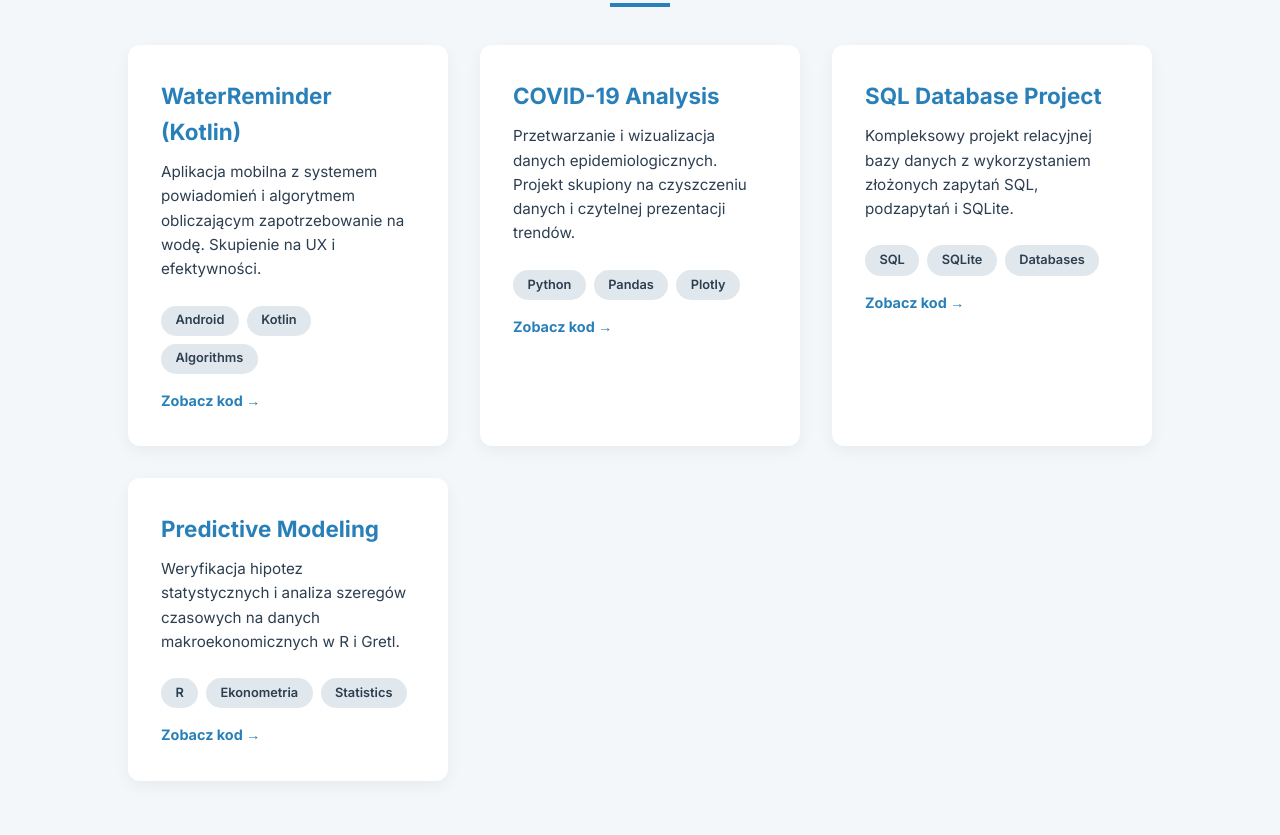
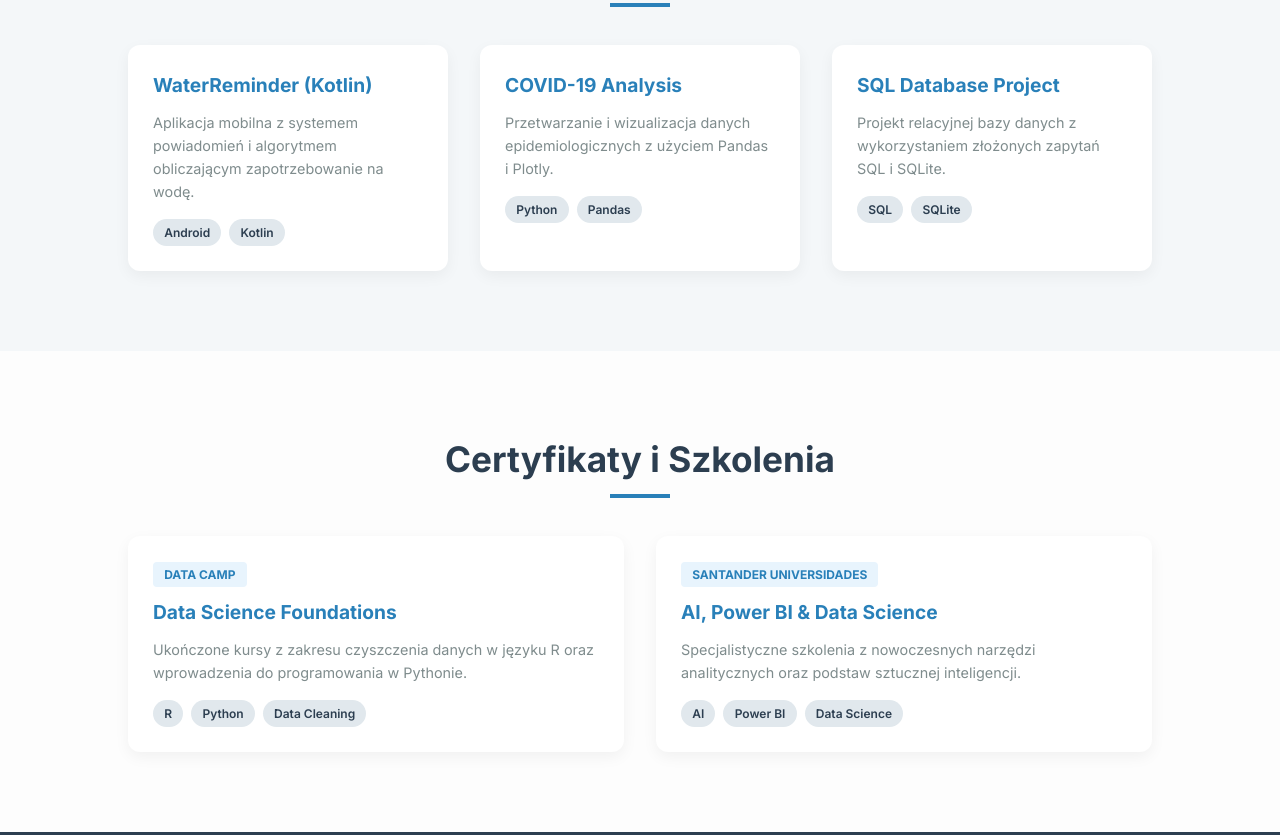
Before and after one commit to patrykadams/stronacv, a plain HTML site: page index.html in a window 1280 px wide. Shown: the part 1672-2507 px from the top of the page. Drawn offline with nearby package versions, Linux system fonts and the light colour scheme.

Commit message:
Add files via upload

```diff
--- a/index.html
+++ b/index.html
@@ -7,12 +7,14 @@
     <link href="https://fonts.googleapis.com/css2?family=Inter:wght@300;400;600;700&display=swap" rel="stylesheet">
     <script src="https://cdn.jsdelivr.net/npm/chart.js"></script>
     <style>
-        /* Base styles and variables */
+        /* Professional UI definitions */
         :root {
             --primary: #2980b9;
+            --secondary: #27ae60;
             --dark: #2c3e50;
             --light: #f4f7f9;
             --white: #ffffff;
+            --gray: #7f8c8d;
             --transition: all 0.3s cubic-bezier(0.25, 0.8, 0.25, 1);
         }
 
@@ -46,7 +48,7 @@
         .nav-links a { text-decoration: none; color: var(--dark); font-weight: 500; transition: var(--transition); }
         .nav-links a:hover { color: var(--primary); }
 
-        /* Hero Section */
+        /* Hero Landing Area */
         .hero {
             height: 60vh;
             display: flex;
@@ -63,7 +65,7 @@
         .hero h1 { font-size: 3.5rem; margin-bottom: 1rem; }
         .hero p { font-size: 1.2rem; max-width: 600px; opacity: 0.9; }
 
-        /* General Section Styling */
+        /* Section Layouts */
         section { padding: 80px 10%; }
         h2 { font-size: 2.2rem; margin-bottom: 3rem; text-align: center; position: relative; }
         h2::after {
@@ -71,7 +73,7 @@
             position: absolute; bottom: -10px; left: 50%; transform: translateX(-50%);
         }
 
-        /* Skills & Analytics Section */
+        /* Analytics Dashboard Style */
         .analytics-container {
             display: grid;
             grid-template-columns: 1fr 1fr;
@@ -84,20 +86,16 @@
         }
         .chart-wrapper { width: 100%; max-width: 450px; margin: 0 auto; }
 
-        /* Projects Section - Clickable Cards */
-        .projects-grid {
+        /* Grids for Projects and Certificates */
+        .grid-layout {
             display: grid;
-            grid-template-columns: repeat(auto-fit, minmax(300px, 1fr));
+            grid-template-columns: repeat(auto-fit, minmax(280px, 1fr));
             gap: 2rem;
         }
 
-        .project-link {
-            text-decoration: none;
-            color: inherit;
-            display: block;
-        }
+        .card-link { text-decoration: none; color: inherit; display: block; }
 
-        .project-card {
+        .card {
             background: var(--white);
             border-radius: 12px;
             overflow: hidden;
@@ -105,31 +103,35 @@
             transition: var(--transition);
             height: 100%;
             border: 1px solid transparent;
-            position: relative;
+            padding: 1.5rem;
         }
 
-        .project-card:hover {
-            transform: translateY(-10px);
-            box-shadow: 0 15px 30px rgba(0,0,0,0.1);
+        .card:hover {
+            transform: translateY(-8px);
+            box-shadow: 0 12px 25px rgba(0,0,0,0.1);
             border-color: var(--primary);
         }
 
-        .project-info { padding: 2rem; }
-        .project-info h3 { color: var(--primary); margin-bottom: 10px; font-size: 1.4rem; }
-        .project-info p { font-size: 0.95rem; color: var(--gray); margin-bottom: 1.5rem; }
+        .card h3 { color: var(--primary); margin-bottom: 10px; font-size: 1.2rem; }
+        .card p { font-size: 0.9rem; color: var(--gray); margin-bottom: 1rem; }
+
+        /* Certificate specific styling */
+        .cert-badge {
+            display: inline-block;
+            background: #e8f4fd;
+            color: var(--primary);
+            padding: 0.2rem 0.7rem;
+            border-radius: 4px;
+            font-size: 0.75rem;
+            font-weight: 700;
+            margin-bottom: 10px;
+            text-transform: uppercase;
+        }
 
         .tags { display: flex; flex-wrap: wrap; gap: 0.5rem; }
-        .tag { background: #e1e8ed; padding: 0.3rem 0.9rem; border-radius: 20px; font-size: 0.8rem; font-weight: 600; color: var(--dark); }
+        .tag { background: #e1e8ed; padding: 0.25rem 0.7rem; border-radius: 20px; font-size: 0.75rem; font-weight: 600; }
 
-        .view-more {
-            display: inline-block;
-            margin-top: 15px;
-            font-weight: 700;
-            color: var(--primary);
-            font-size: 0.9rem;
-        }
-
-        /* Footer */
+        /* Footer and Socials */
         footer { background: var(--dark); color: var(--white); text-align: center; padding: 4rem 10%; }
         .social-links { margin-bottom: 2rem; }
         .social-links a { color: var(--white); margin: 0 1.5rem; text-decoration: none; font-weight: 600; transition: var(--transition); }
@@ -149,6 +151,7 @@
             <li><a href="#about">O mnie</a></li>
             <li><a href="#skills">Kompetencje</a></li>
             <li><a href="#projects">Projekty</a></li>
+            <li><a href="#certs">Certyfikaty</a></li>
             <li><a href="#contact">Kontakt</a></li>
         </ul>
     </nav>
@@ -186,52 +189,51 @@
 
     <section id="projects">
         <h2>Wybrane Projekty GitHub</h2>
-        <div class="projects-grid">
+        <div class="grid-layout">
+            <a href="https://github.com/patrykadams" class="card-link" target="_blank">
+                <div class="card">
+                    <h3>WaterReminder (Kotlin)</h3>
+                    <p>Aplikacja mobilna z systemem powiadomień i algorytmem obliczającym zapotrzebowanie na wodę.</p>
+                    <div class="tags"><span class="tag">Android</span><span class="tag">Kotlin</span></div>
+                </div>
+            </a>
+            <a href="https://github.com/patrykadams/Projekt-python-covid19" class="card-link" target="_blank">
+                <div class="card">
+                    <h3>COVID-19 Analysis</h3>
+                    <p>Przetwarzanie i wizualizacja danych epidemiologicznych z użyciem Pandas i Plotly.</p>
+                    <div class="tags"><span class="tag">Python</span><span class="tag">Pandas</span></div>
+                </div>
+            </a>
+            <a href="https://github.com/patrykadams/Sql" class="card-link" target="_blank">
+                <div class="card">
+                    <h3>SQL Database Project</h3>
+                    <p>Projekt relacyjnej bazy danych z wykorzystaniem złożonych zapytań SQL i SQLite.</p>
+                    <div class="tags"><span class="tag">SQL</span><span class="tag">SQLite</span></div>
+                </div>
+            </a>
+        </div>
+    </section>
 
-            <a href="https://github.com/patrykadams" class="project-link" target="_blank">
-                <div class="project-card">
-                    <div class="project-info">
-                        <h3>WaterReminder (Kotlin)</h3>
-                        <p>Aplikacja mobilna z systemem powiadomień i algorytmem obliczającym zapotrzebowanie na wodę. Skupienie na UX i efektywności.</p>
-                        <div class="tags"><span class="tag">Android</span><span class="tag">Kotlin</span><span class="tag">Algorithms</span></div>
-                        <span class="view-more">Zobacz kod →</span>
-                    </div>
+    <section id="certs" style="background: #fdfdfd;">
+        <h2>Certyfikaty i Szkolenia</h2>
+        <div class="grid-layout">
+            <a href="https://github.com/patrykadams/certyfikaty/tree/main/Data%20Camp" class="card-link" target="_blank">
+                <div class="card">
+                    <span class="cert-badge">Data Camp</span>
+                    <h3>Data Science Foundations</h3>
+                    <p>Ukończone kursy z zakresu czyszczenia danych w języku R oraz wprowadzenia do programowania w Pythonie.</p>
+                    <div class="tags"><span class="tag">R</span><span class="tag">Python</span><span class="tag">Data Cleaning</span></div>
                 </div>
             </a>
 
-            <a href="https://github.com/patrykadams/Projekt-python-covid19" class="project-link" target="_blank">
-                <div class="project-card">
-                    <div class="project-info">
-                        <h3>COVID-19 Analysis</h3>
-                        <p>Przetwarzanie i wizualizacja danych epidemiologicznych. Projekt skupiony na czyszczeniu danych i czytelnej prezentacji trendów.</p>
-                        <div class="tags"><span class="tag">Python</span><span class="tag">Pandas</span><span class="tag">Plotly</span></div>
-                        <span class="view-more">Zobacz kod →</span>
-                    </div>
+            <a href="https://github.com/patrykadams/certyfikaty/tree/main/Santander" class="card-link" target="_blank">
+                <div class="card">
+                    <span class="cert-badge">Santander Universidades</span>
+                    <h3>AI, Power BI & Data Science</h3>
+                    <p>Specjalistyczne szkolenia z nowoczesnych narzędzi analitycznych oraz podstaw sztucznej inteligencji.</p>
+                    <div class="tags"><span class="tag">AI</span><span class="tag">Power BI</span><span class="tag">Data Science</span></div>
                 </div>
             </a>
-
-            <a href="https://github.com/patrykadams/Sql" class="project-link" target="_blank">
-                <div class="project-card">
-                    <div class="project-info">
-                        <h3>SQL Database Project</h3>
-                        <p>Kompleksowy projekt relacyjnej bazy danych z wykorzystaniem złożonych zapytań SQL, podzapytań i SQLite.</p>
-                        <div class="tags"><span class="tag">SQL</span><span class="tag">SQLite</span><span class="tag">Databases</span></div>
-                        <span class="view-more">Zobacz kod →</span>
-                    </div>
-                </div>
-            </a>
-
-            <a href="https://github.com/patrykadams/Projekt-ekonometria" class="project-link" target="_blank">
-                <div class="project-card">
-                    <div class="project-info">
-                        <h3>Predictive Modeling</h3>
-                        <p>Weryfikacja hipotez statystycznych i analiza szeregów czasowych na danych makroekonomicznych w R i Gretl.</p>
-                        <div class="tags"><span class="tag">R</span><span class="tag">Ekonometria</span><span class="tag">Statistics</span></div>
-                        <span class="view-more">Zobacz kod →</span>
-                    </div>
-                </div>
-            </a>
-
         </div>
     </section>
 
@@ -244,42 +246,30 @@
             <a href="https://github.com/patrykadams" target="_blank">GitHub</a>
             <a href="https://www.linkedin.com/in/patryk-adamski-a49293216" target="_blank">LinkedIn</a>
         </div>
-        <p style="margin-top: 2rem; font-size: 0.8rem; opacity: 0.5;">&copy; 2026 Patryk Adamski. Wszystkie projekty dostępne na GitHub.</p>
+        <p style="margin-top: 2rem; font-size: 0.8rem; opacity: 0.5;">&copy; 2026 Patryk Adamski. Built with code & precision.</p>
     </footer>
 
     <script>
-        // Skills Radar Chart initialization
+        /* Skill radar chart initialization using Chart.js */
         const ctx = document.getElementById('skillsChart').getContext('2d');
         const skillsChart = new Chart(ctx, {
             type: 'radar',
             data: {
                 labels: ['Python', 'SQL', 'R', 'Kotlin/Java', 'C#', 'Power BI'],
                 datasets: [{
-                    label: 'Skill Level (%)',
+                    label: 'Poziom (%)',
                     data: [90, 85, 80, 75, 70, 65],
                     backgroundColor: 'rgba(41, 128, 185, 0.2)',
                     borderColor: 'rgba(41, 128, 185, 1)',
                     borderWidth: 2,
-                    pointBackgroundColor: 'rgba(41, 128, 185, 1)',
-                    pointBorderColor: '#fff',
-                    pointHoverBackgroundColor: '#fff',
-                    pointHoverBorderColor: 'rgba(41, 128, 185, 1)'
+                    pointBackgroundColor: 'rgba(41, 128, 185, 1)'
                 }]
             },
             options: {
                 scales: {
-                    r: {
-                        angleLines: { color: '#ddd' },
-                        grid: { color: '#ddd' },
-                        pointLabels: { font: { size: 12, weight: 'bold' }, color: '#2c3e50' },
-                        suggestedMin: 0,
-                        suggestedMax: 100,
-                        ticks: { stepSize: 20, display: false }
-                    }
+                    r: { suggestedMin: 0, suggestedMax: 100, ticks: { display: false } }
                 },
-                plugins: {
-                    legend: { display: false }
-                },
+                plugins: { legend: { display: false } },
                 responsive: true,
                 maintainAspectRatio: false
             }
```
